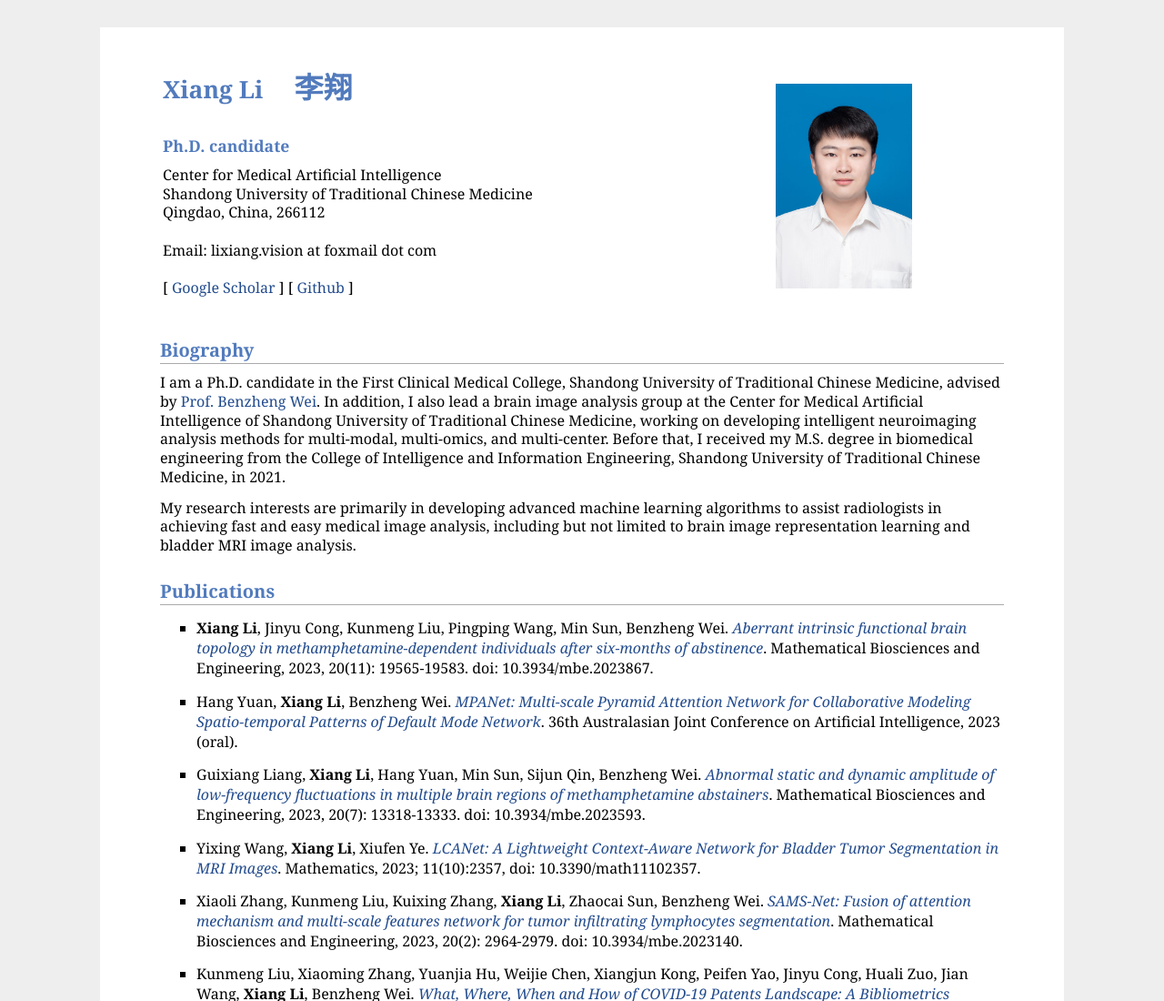
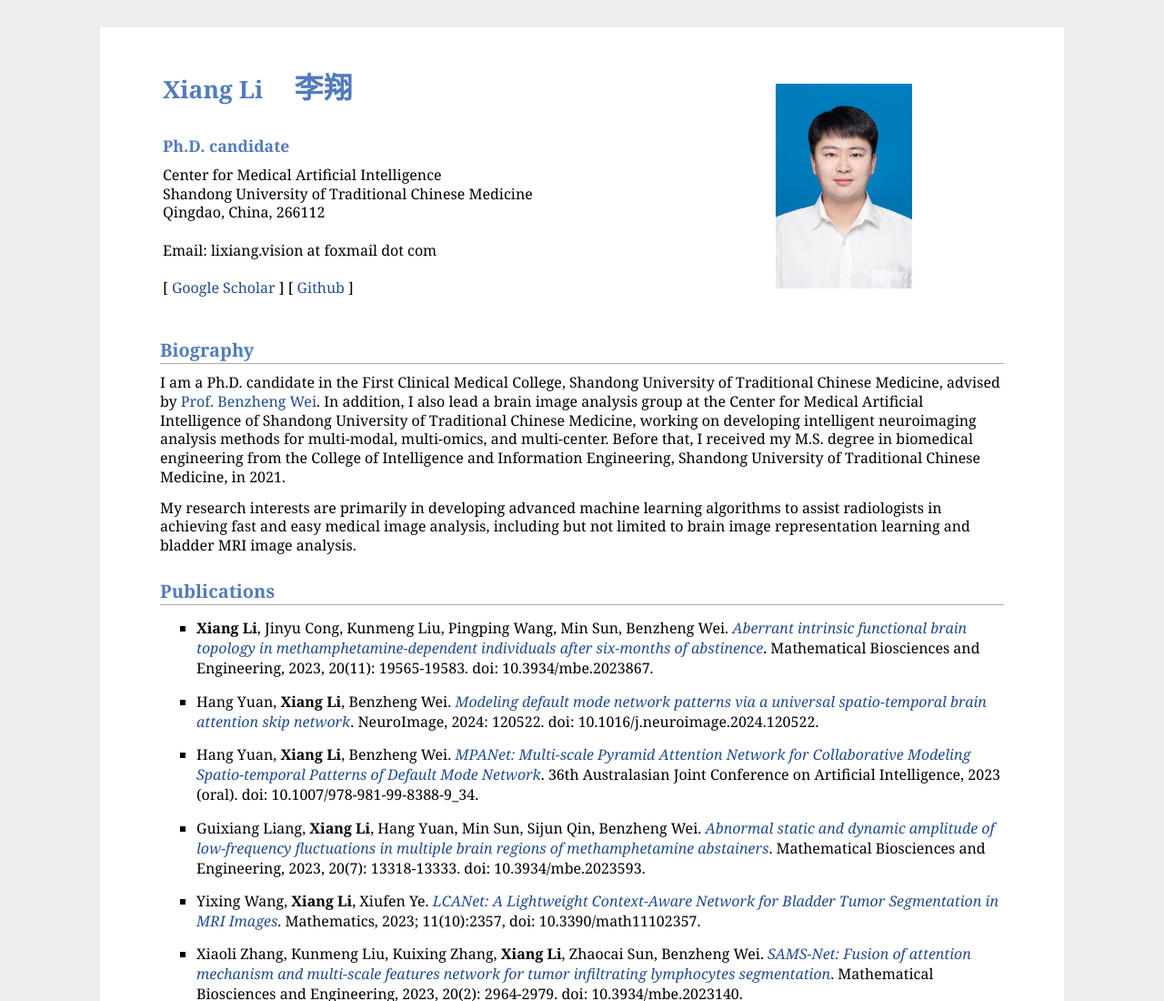
Before and after one commit to lixiang-cn/lixiang-cn.github.io, a plain HTML site: page index.html in a window 1280 px wide. Shown: the top 1100 px of the page at 91% size. Drawn offline with Linux system fonts and the light colour scheme.

Commit message:
Update index.html

```diff
--- a/index.html
+++ b/index.html
@@ -50,8 +50,11 @@
         <li>
             <b>Xiang Li</b>, Jinyu Cong, Kunmeng Liu, Pingping Wang, Min Sun, Benzheng Wei. <a href="http://www.aimspress.com/article/doi/10.3934/mbe.2023867" target="_blank"><i>Aberrant intrinsic functional brain topology in methamphetamine-dependent individuals after six-months of abstinence</i></a>. Mathematical Biosciences and Engineering, 2023, 20(11): 19565-19583. doi: 10.3934/mbe.2023867.
         </li>
+         <li>
+            Hang Yuan, <b>Xiang Li</b>, Benzheng Wei. <a href="https://www.sciencedirect.com/science/article/pii/S105381192400017X" target="_blank"><i>Modeling default mode network patterns via a universal spatio-temporal brain attention skip network</i></a>. NeuroImage, 2024: 120522. doi: 10.1016/j.neuroimage.2024.120522.
+        </li>
         <li>
-            Hang Yuan, <b>Xiang Li</b>, Benzheng Wei. <a href="https://link.springer.com/chapter/10.1007/978-981-99-8388-9_34" target="_blank"><i>MPANet: Multi-scale Pyramid Attention Network for Collaborative Modeling Spatio-temporal Patterns of Default Mode Network</i></a>. 36th Australasian Joint Conference on Artificial Intelligence, 2023 (oral).
+            Hang Yuan, <b>Xiang Li</b>, Benzheng Wei. <a href="https://link.springer.com/chapter/10.1007/978-981-99-8388-9_34" target="_blank"><i>MPANet: Multi-scale Pyramid Attention Network for Collaborative Modeling Spatio-temporal Patterns of Default Mode Network</i></a>. 36th Australasian Joint Conference on Artificial Intelligence, 2023 (oral). doi: 10.1007/978-981-99-8388-9_34.
         </li>
         <li>
             Guixiang Liang, <b>Xiang Li</b>, Hang Yuan, Min Sun, Sijun Qin, Benzheng Wei. <a href="http://www.aimspress.com/article/doi/10.3934/mbe.2023593" target="_blank"><i>Abnormal static and dynamic amplitude of low-frequency fluctuations in multiple brain regions of methamphetamine abstainers</i></a>. Mathematical Biosciences and Engineering, 2023, 20(7): 13318-13333. doi: 10.3934/mbe.2023593.
```
